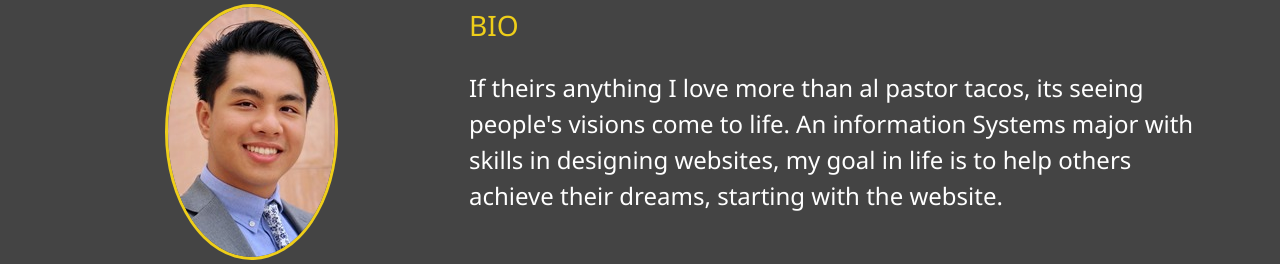
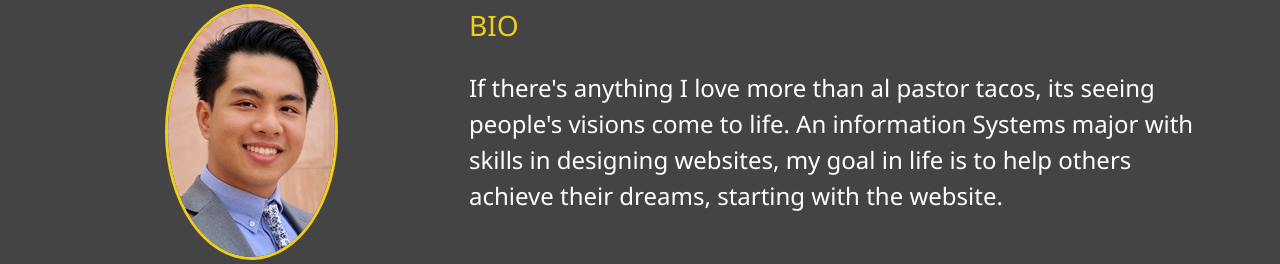
Before and after one commit to JohnDuongOC/modern_portfolio, a website: page dist/about.html in a window 1280 px wide. Shown: the part 278-542 px from the top of the page. Drawn offline with Linux system fonts and the light colour scheme.

Commit message:
spelling error 11/29/19

```diff
--- a/dist/about.html
+++ b/dist/about.html
@@ -62,7 +62,7 @@
         <div class="bio">
           <h3 class="text-secondary">BIO</h3>
           <p>
-            If theirs anything I love more than al pastor tacos, its seeing
+            If there's anything I love more than al pastor tacos, its seeing
             people's visions come to life. An information Systems major with
             skills in designing websites, my goal in life is to help others
             achieve their dreams, starting with the website.
```
